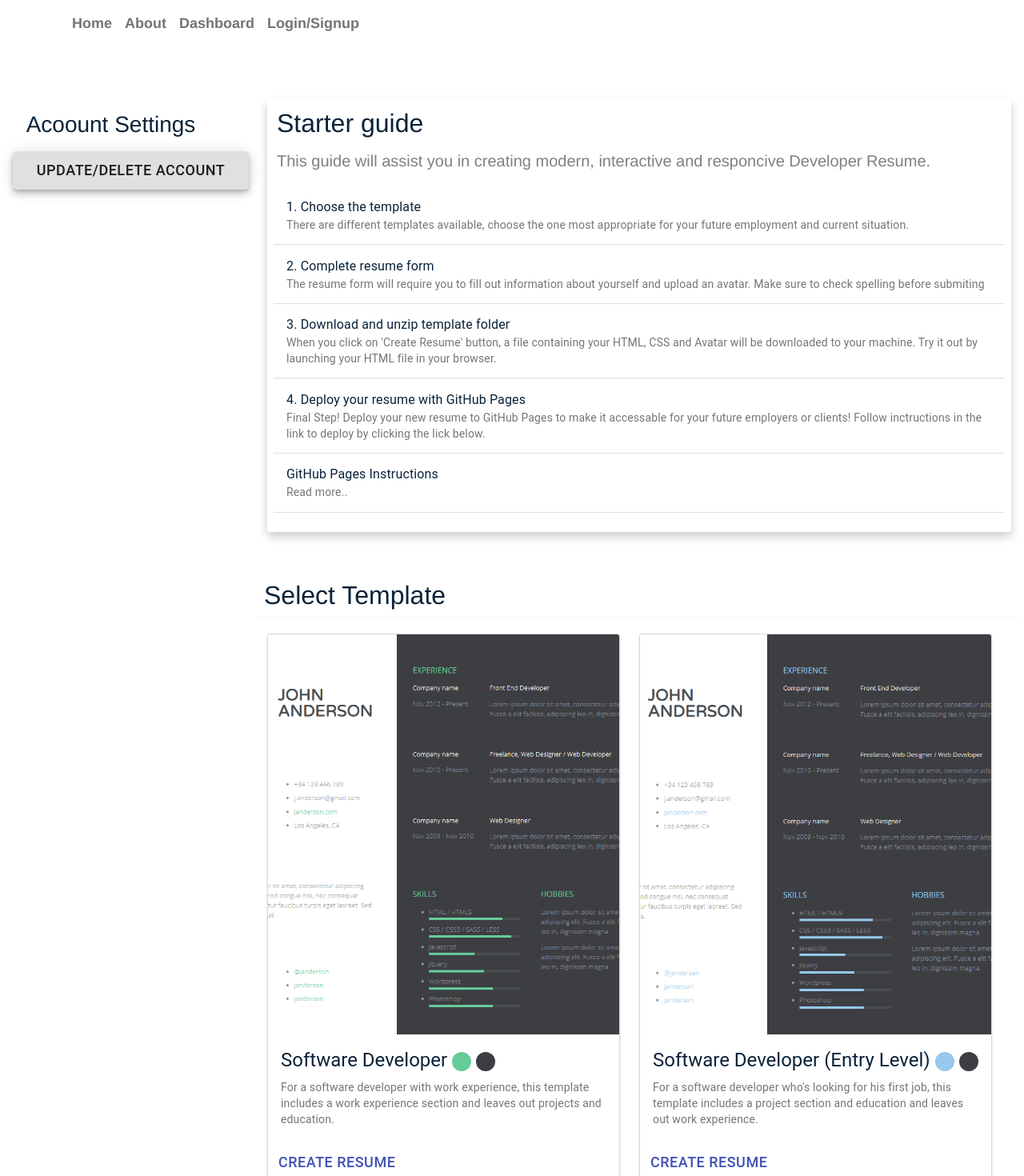
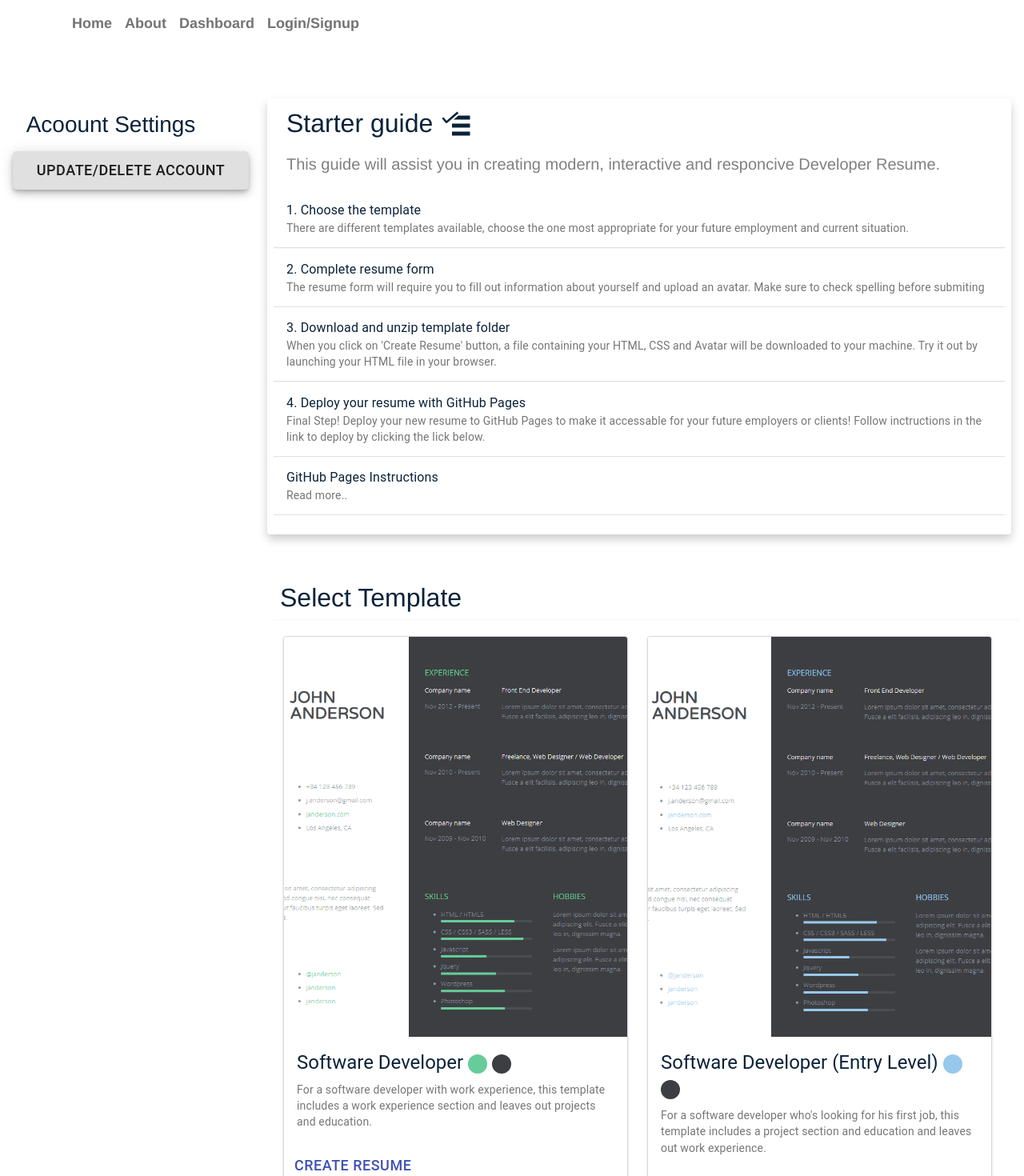
Before and after one commit to ErnestAr/ResumeHacker, a React (Create React App) app in the folder client/: page /Dashboard in a window 1280 px wide. Shown: the top 1470 px of the page at 80% size. Built offline with nearby package versions, Linux system fonts and the light colour scheme.

Commit message:
style changes

```diff
--- a/client/src/components/Templates.js
+++ b/client/src/components/Templates.js
@@ -46,6 +46,7 @@ import Typography from '@material-ui/core/Typography';
 import ListItemText from '@material-ui/core/ListItemText';
 import Divider from '@material-ui/core/Divider';
 import {BsCircleFill} from 'react-icons/bs';
+import {VscTasklist} from 'react-icons/vsc'
 // onClick={handleClick}
 
 const useStyles = makeStyles({
@@ -69,6 +70,7 @@ const useStyles = makeStyles({
     color: "#3d3e42",
   },
 
+
 });
 
 
@@ -88,8 +90,8 @@ export default function Templates() {
     return (
               <main className=" col-9 wm">
                 <section className="  row p-2 pb-3  card ">
-                <h2 className="p-1">Starter guide</h2>
-                <h5 className="p-1" style={{color: "grey"}}>This guide will assist you in creating  modern, interactive and responcive Developer Resume. </h5>
+                <h2 className="p-1 ps-3">Starter guide  <VscTasklist size={40}/> </h2>
+                <h5 className="p-1 ps-3" style={{color: "grey"}}>This guide will assist you in creating  modern, interactive and responcive Developer Resume. </h5>
                 <List component="nav" className={classes.list} aria-label="mailbox folders">
                   <ListItem divider >
                     <ListItemText primary="1. Choose the template" secondary="There are different templates available, choose the one most appropriate for your future employment and current situation." />
@@ -110,7 +112,7 @@ export default function Templates() {
                   </ListItem>
                 </List>
                 </section>
-                <section className="row bd-highlight  ">
+                <section className="row bd-highlight ps-1 ms-1 ">
                   <h2 className=" ps-2 ">Select Template</h2>
                   <Divider/>
                 <Grid container spacing={3} className="mt-2">
```
